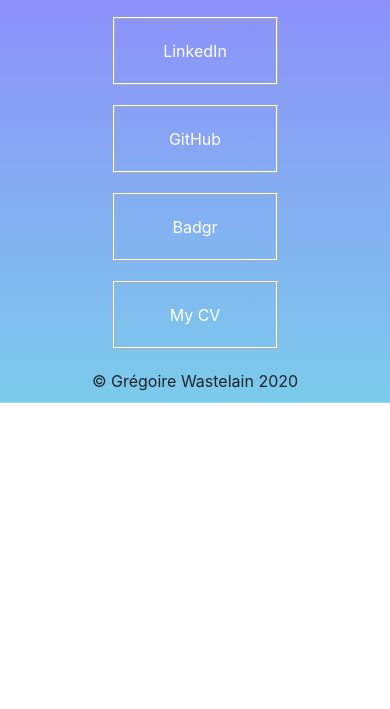
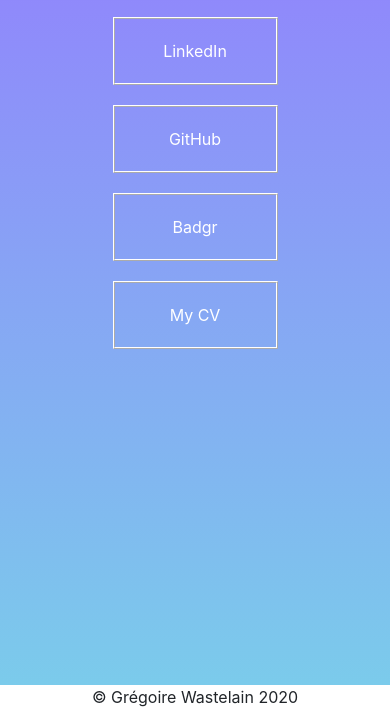
Before and after one commit to gwastelain/my-links, a plain HTML site: page index.html in a window 390 px wide. Shown: the part 159-868 px from the top of the page. Before the commit the page ends 844 px from the top, so only its background shows below. Drawn offline with nearby package versions, Linux system fonts and the light colour scheme.

Commit message:
responsive

```diff
--- a/assets/css/style.css
+++ b/assets/css/style.css
@@ -1,4 +1,9 @@
-body {
+body,
+html {
+    height: 100%;
+}
+
+.bg {
     background-image: linear-gradient(#947AFF, #7BCBEB);
     background-position: center;
     background-repeat: no-repeat;
--- a/index.html
+++ b/index.html
@@ -18,6 +18,7 @@
 <header></header>
 
 <body>
+  <div class="bg">
   <div class="container-fluid">
     <div class="container">
       <div class="row ">
@@ -70,6 +71,7 @@
     </div>
   </div>
   </div>
+</div>
 </body>
 
 <footer class="d-flex justify-content-center">© Grégoire Wastelain 2020<footer>
```
